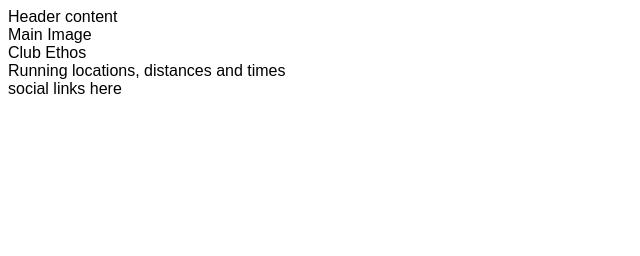
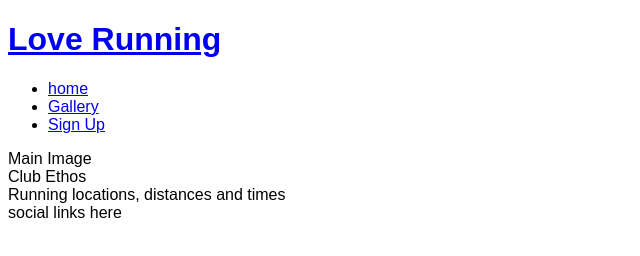
Before and after one commit to brianach/love-running, a plain HTML site: page index.html in a window 1280 px wide. Shown: the whole page, without its empty margins (0-640 px from the left). Drawn offline with Linux system fonts and the light colour scheme.

Commit message:
Add basic header structure

```diff
--- a/index.html
+++ b/index.html
@@ -1,5 +1,6 @@
 <!DOCTYPE html>
 <html lang="en">
+
 <head>
     <meta charset="UTF-8">
     <meta http-equiv="X-UA-Compatible" content="IE=edge">
@@ -10,8 +11,26 @@
     <link rel="stylesheet" href="assets/css/style.css">
     <title>Love Running</title>
 </head>
+
 <body>
-    <header>Header content</header>
+    <header>
+        <a href="index.html">
+            <h1>Love Running</h1>
+        </a>
+        <nav>
+            <ul>
+                <li>
+                    <a href="index.html">home</a>
+                </li>
+                <li>
+                    <a href="#">Gallery</a>
+                </li>
+                <li>
+                    <a href="#">Sign Up</a>
+                </li>
+            </ul>
+        </nav>
+    </header>
     <section>
         Main Image
     </section>
@@ -25,4 +44,5 @@
         social links here
     </footer>
 </body>
+
 </html>
```
